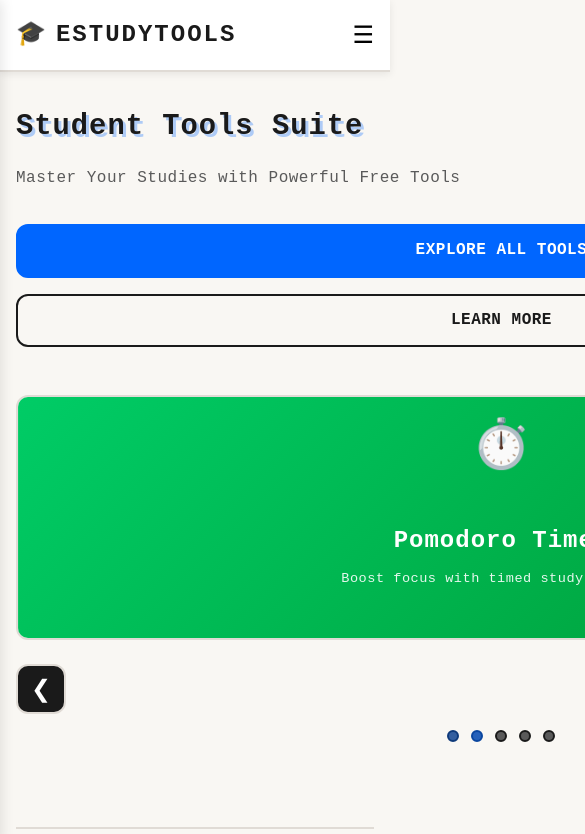
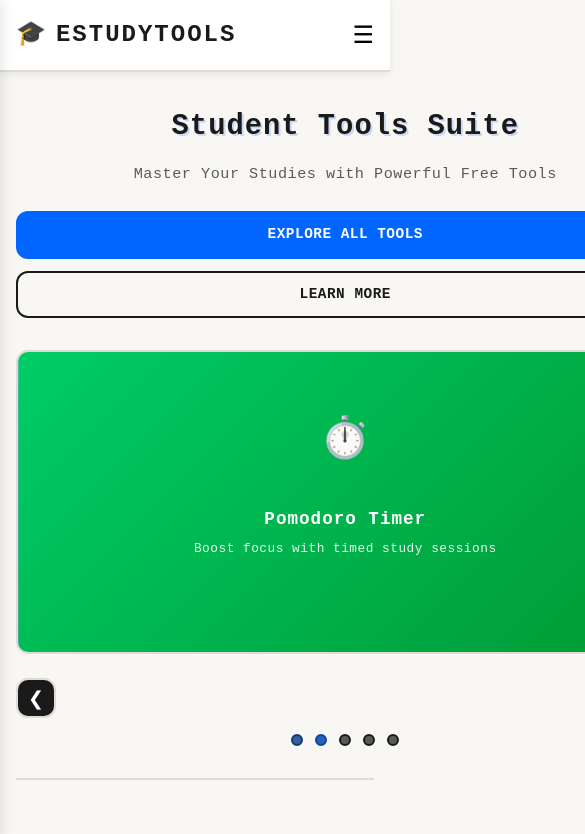
Before and after one commit to estudytools/estudytools.github.io, a website: page index.html in a window 390 px wide. Shown: the top 834 px of the page, 585 px wide, since content can reach past the window. Drawn offline with Linux system fonts and the light colour scheme.

Commit message:
Update styles.css

```diff
--- a/styles.css
+++ b/styles.css
@@ -766,10 +766,26 @@ a {
     .hero-section {
         grid-template-columns: 1fr;
         padding: 2rem 0;
+        min-height: auto;
+        gap: 2rem;
+    }
+
+    .hero-content {
+        text-align: center;
+        order: 1;
     }
 
     .hero-title {
         font-size: 2.5rem;
+        text-shadow: 2px 2px 0px rgba(0, 102, 255, 0.2);
+    }
+
+    .hero-subtitle {
+        font-size: 1.1rem;
+    }
+
+    .hero-cta {
+        justify-content: center;
     }
 
     .nav-menu {
@@ -781,15 +797,25 @@ a {
     }
 
     .hero-slider-container {
-        min-height: 400px;
+        min-height: 350px;
+        order: 2;
     }
 
     .slider-item {
-        padding: 2rem;
+        padding: 2rem 1.5rem;
+        min-height: 350px;
     }
 
     .slider-icon {
         font-size: 3rem;
+    }
+
+    .slider-item h3 {
+        font-size: 1.25rem;
+    }
+
+    .slider-item p {
+        font-size: 0.9rem;
     }
 
     h1 { font-size: 2.5rem; }
@@ -824,27 +850,61 @@ a {
 @media (max-width: 480px) {
     .hero-title {
         font-size: 1.8rem;
+        margin-bottom: 0.75rem;
     }
 
     .hero-subtitle {
-        font-size: 1rem;
+        font-size: 0.95rem;
+        margin-bottom: 1.5rem;
     }
 
     .hero-cta {
         flex-direction: column;
+        gap: 0.75rem;
     }
 
     .btn {
         width: 100%;
         text-align: center;
+        padding: 0.65rem 1rem;
+        font-size: 0.9rem;
+    }
+
+    .hero-slider-container {
+        min-height: 300px;
+    }
+
+    .slider-item {
+        padding: 1.5rem 1rem;
+        min-height: 300px;
+    }
+
+    .slider-icon {
+        font-size: 2.5rem;
+        margin-bottom: 0.75rem;
+    }
+
+    .slider-item h3 {
+        font-size: 1.1rem;
+        margin-bottom: 0.4rem;
+    }
+
+    .slider-item p {
+        font-size: 0.8rem;
+    }
+
+    .slider-btn {
+        width: 40px;
+        height: 40px;
+        font-size: 1.2rem;
+    }
+
+    .slider-controls {
+        gap: 0.75rem;
     }
 
     h1 { font-size: 1.8rem; }
     h2 { font-size: 1.3rem; }
-
-    .slider-item p {
-        font-size: 0.85rem;
-    }
 }
 
 /* Loading State */
```
